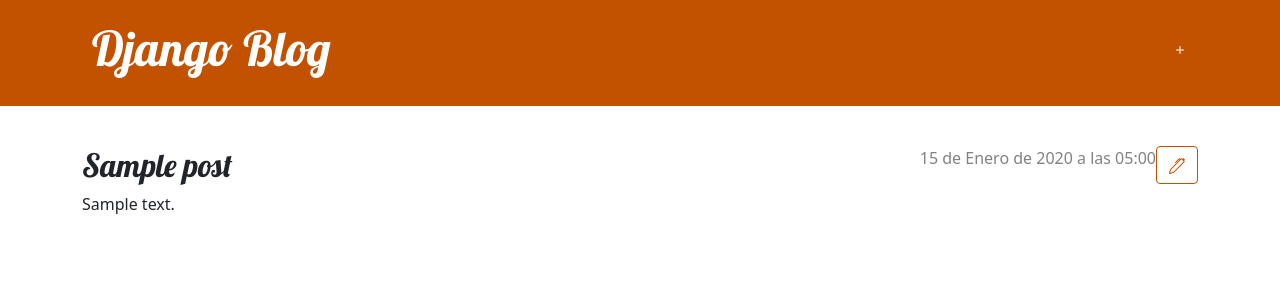
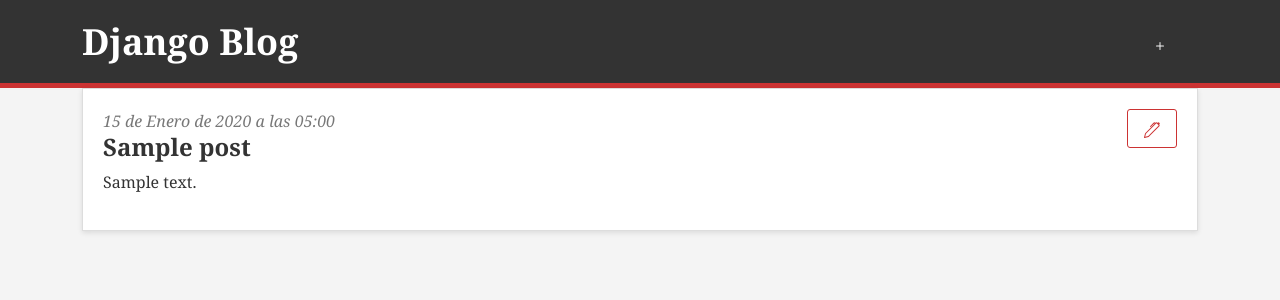
Before and after one commit to Alaiscosta/Blog_1, a Django app: template blog/templates/blog/post_detail.html in a window 1280 px wide. Shown: the top 300 px of the page. Run offline with Django 4.2, Linux system fonts and the light colour scheme; the template is opened without the code that fills it: values that come from a table or form of the project are taken from there, others are empty; a user stored in the database is signed in; tables that the repository leaves empty hold one stand-in row (values such as "Sample post").

Commit message:
Descripción de los cambios

```diff
--- a/blog/static/css/blog.css
+++ b/blog/static/css/blog.css
@@ -1,70 +1,119 @@
-.page-header {
-    background-color: #C25100;
-    margin-top: 0;
-    margin-bottom: 40px;
-    padding: 20px 20px 20px 40px;
+body {
+    font-family: Georgia, serif;
+    font-size: 16px;
+    line-height: 1.5;
+    color: #333;
+    background-color: #f4f4f4;
   }
 
-.page-header h1,
-.page-header h1 a,
-.page-header h1 a:visited,
-.page-header h1 a:active {
-    color: #ffffff;
-    font-size: 36pt;
+  .page-header {
+    background-color: #333;
+    color: #fff;
+    padding: 20px;
+    border-bottom: 5px solid #c33;
+  }
+
+  .page-header h1 {
+    font-size: 36px;
+    font-weight: bold;
+    margin: 0;
+  }
+
+  .page-header h1 a, .page-header h1 a:visited, .page-header h1 a:active {
+    color: #fff;
     text-decoration: none;
   }
 
-h1,
-h2,
-h3,
-h4 {
-    font-family: 'Lobster', cursive;
+  .post {
+    background-color: #fff;
+    padding: 20px;
+    margin-bottom: 40px;
+    border: 1px solid #ddd;
+    box-shadow: 0 2px 5px rgba(0, 0, 0, 0.1);
   }
 
-.date {
-    color: #828282;
+  .post h2 {
+    font-size: 24px;
+    font-weight: bold;
+    margin-top: 0;
+  }
+
+  .post h2 a, .post h2 a:visited {
+    color: #333;
+    text-decoration: none;
+  }
+
+  .post .date {
+    color: #777;
+    font-style: italic;
+    margin-bottom: 10px;
+  }
+
+  .post .actions {
+    float: right;
+  }
+
+  .btn {
+    display: inline-block;
+    padding: 8px 16px;
+    font-size: 14px;
+    font-weight: bold;
+    text-decoration: none;
+    border-radius: 3px;
+    cursor: pointer;
+  }
+
+  .btn-primary {
+    background-color: #c33;
+    color: #fff;
+    border: none;
+  }
+
+  .btn-primary:hover {
+    background-color: #a22;
+  }
+
+  .btn-secondary {
+    background-color: transparent;
+    color: #c33;
+    border: 1px solid #c33;
+  }
+
+  .btn-secondary:hover {
+    background-color: #c33;
+    color: #fff;
+  }
+
+
+  .post-form textarea,
+  .post-form input {
+    width: 100%;
+    padding: 10px;
+    font-size: 16px;
+    border: 1px solid #ddd;
+    border-radius: 3px;
   }
 
   .save {
     float: right;
+    background-color: #c33;
+    color: #fff;
+    border: none;
+    padding: 10px 20px;
+    font-size: 16px;
+    border-radius: 3px;
+    cursor: pointer;
   }
 
-.post-form textarea,
-.post-form input {
-    width: 100%;
+  .save:hover {
+    background-color: #a22;
   }
 
   .top-menu,
   .top-menu:hover,
   .top-menu:visited {
-    color: #ffffff;
+    color: #f5f5f5;
     float: right;
-    font-size: 26pt;
-    margin-right: 20px;
+    font-size: 30px;
+    margin-right: 30px;
   }
-
-.post {
-    margin-bottom: 70px;
-}
-
-.post h2 a,
-.post h2 a:visited {
-    color: #000000;
-}
-
-.post > .date,
-.post > .actions {
-    float: right;
-}
-
-.btn-secondary,
-.btn-secondary:visited {
-    color: #C25100;
-    background: none;
-    border-color: #C25100;
-}
-
-.btn-secondary:hover {
-    color: #FFFFFF;
-    background-color: #C25100;
-}
--- a/mysite/settings.py
+++ b/mysite/settings.py
@@ -82,9 +82,10 @@
 DATABASES = {
     'default': {
         'ENGINE': 'django.db.backends.sqlite3',
-        'NAME': '/home/aliascosta/db.sqlite3',  # Cambia 'tu_usuario' por tu nombre de usuario en PythonAnywhere
+        'NAME': BASE_DIR / 'db.sqlite3',
     }
 }
+
 
 # Password validation
 # https://docs.djangoproject.com/en/4.2/ref/settings/#auth-password-validators
```
Lines whose indentation alone changed are shown as unchanged.
